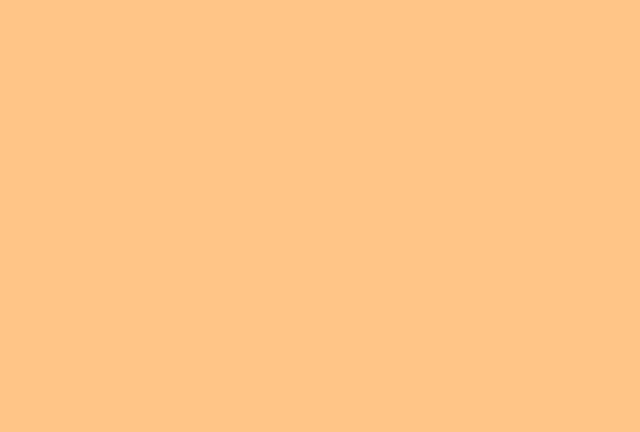
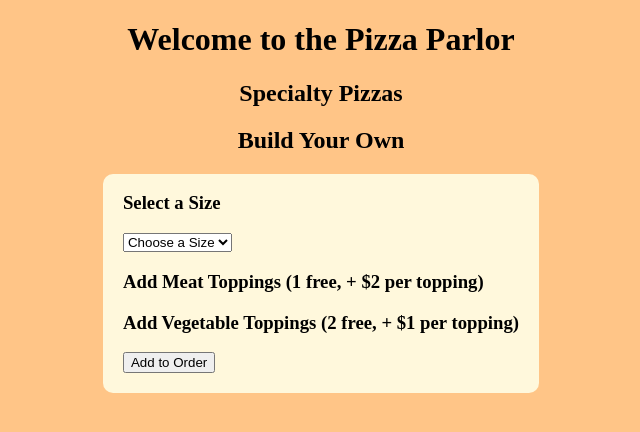
Before and after one commit to tbakken14/PizzaParlor, a plain HTML site: page index.html in a window 1280 px wide. Shown: the whole page, without its empty margins (319-959 px from the left). Drawn offline with Linux system fonts and the light colour scheme.

Commit message:
Add form field headers

```diff
--- a/css/styles.css
+++ b/css/styles.css
@@ -1,3 +1,12 @@
 body {
     background-color: rgb(255, 197, 135);
+    text-align: center;
 }
+
+form {
+    display: inline-block;
+    text-align: left;
+    padding: 0px 20px 20px 20px;
+    border-radius: 10px;
+    background-color: cornsilk;
+}
--- a/index.html
+++ b/index.html
@@ -11,7 +11,22 @@
 </head>
 
 <body>
-
+    <h1>Welcome to the Pizza Parlor</h1>
+    <div>
+        <h2>Specialty Pizzas</h2>
+    </div>
+    <div>
+        <h2>Build Your Own</h2>
+        <form class="hidden">
+            <h3>Select a Size</h3>
+            <select id="size" required>
+                <option value="" disabled hidden selected>Choose a Size</option>
+            </select><br>
+            <h3 id="meatToppingsHeader">Add Meat Toppings (1 free, + $2 per topping)</h3>
+            <h3 id="vegToppingsHeader">Add Vegetable Toppings (2 free, + $1 per topping)</h3>
+            <button>Add to Order</button>
+        </form>
+    </div>
 </body>
 
 </html>
```
